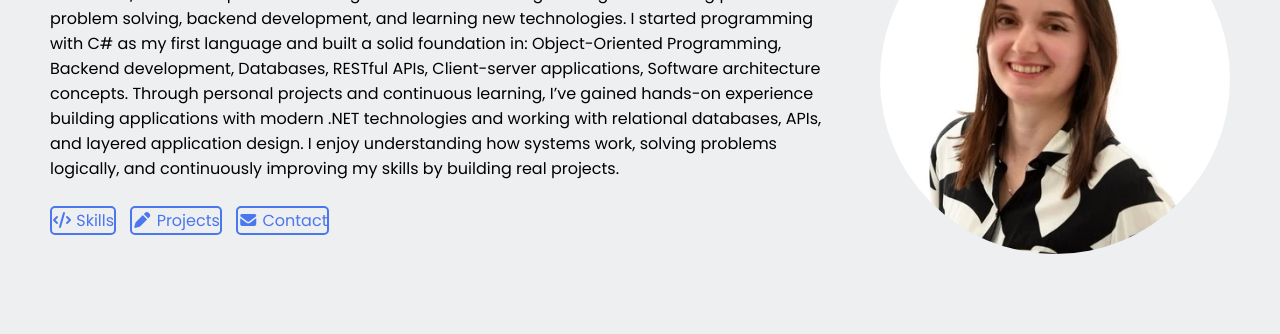
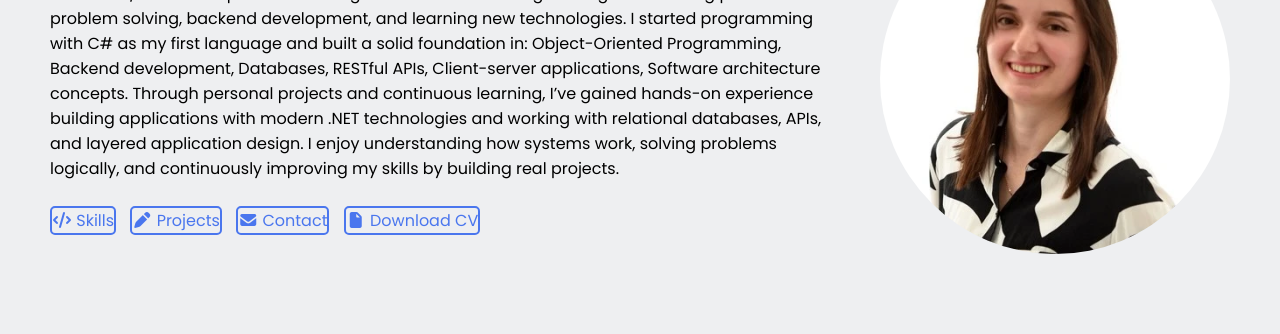
Before and after one commit to Ledana/portfolioWebsite, a plain HTML site: page index.html in a window 1280 px wide. Shown: the part 226-560 px from the top of the page. Drawn offline with Linux system fonts and the light colour scheme.

Commit message:
Added the download cv button

```diff
--- a/index.html
+++ b/index.html
@@ -77,6 +77,11 @@ I enjoy understanding how systems work, solving problems logically, and continuo
                     <a href="#contact">
                         <i class="fa-solid fa-envelope"></i>
                         <span>Contact</span>
+                    </a>
+
+                    <a href="docs/My CV.pdf" class="cv-button" download>
+                        <i class="fa-solid fa-file"></i>
+                    <span>Download CV</span>
                     </a>
 
                 </div>
--- a/styles.css
+++ b/styles.css
@@ -85,6 +85,21 @@ nav .right a span {
     margin-right: 10px;
     margin-bottom: 10px;
     transition: .1s;
+}
+.hero-section .cv-button {
+    display: inline-block;
+    padding: 5px 10x;
+    color: var(--link-color);
+    border: 2px solid var(--link-color);
+    border-radius: 5px;
+    margin-right: 10px;
+    margin-bottom: 10px;
+    transition: .1s;
+}
+.hero-section .cv-button:hover {
+    color: var(--text-color);
+    border: 2px solid var(--text-color);
+    cursor: pointer;
 }
 .hero-section .text .links a:hover {
     color: var(--text-color);
```
Also changed, not shown: 1 other file.
